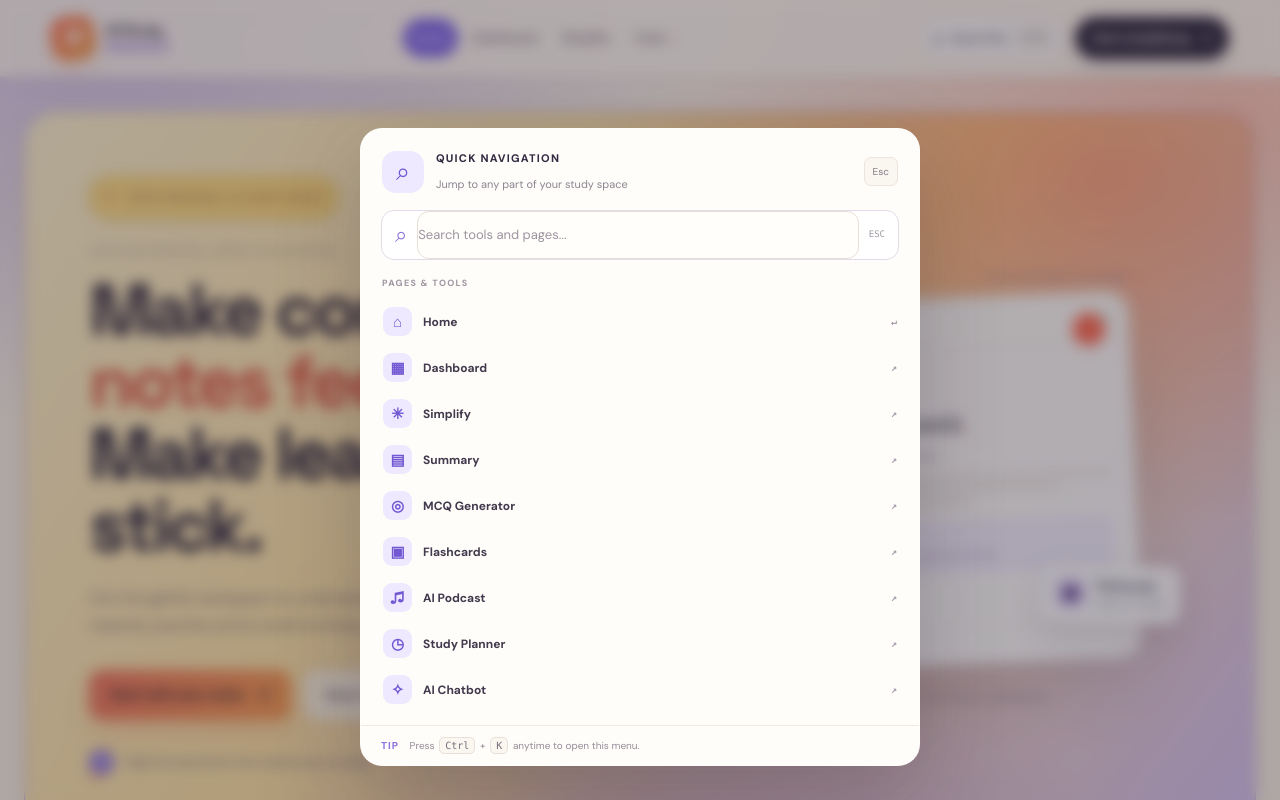
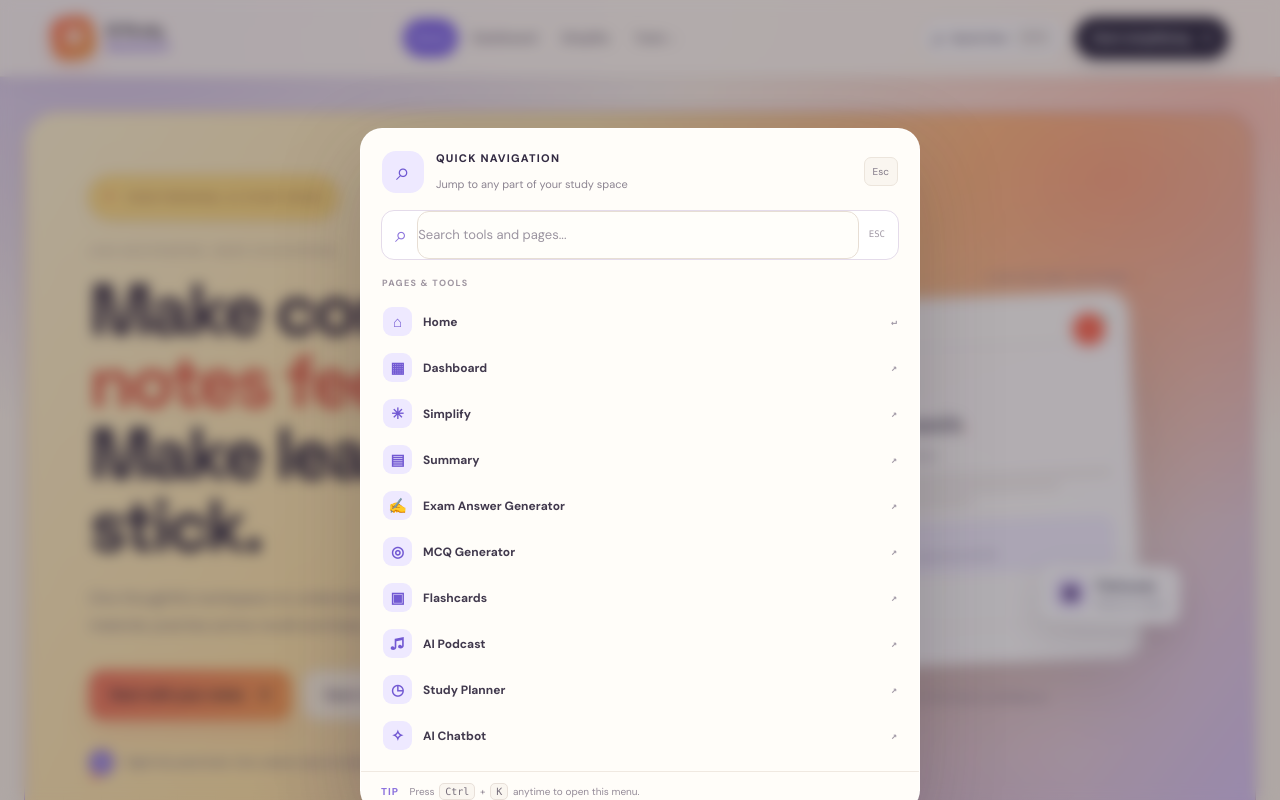
Before and after one commit to mdzubair4g-art/Ai-Study-Assistant, a React (Vite) app: page / in a window 1280 px wide. Both pictures are taken after a click on the button "Open quick navigation". Shown: the top 800 px of the page. Built offline with nearby package versions, Linux system fonts and the light colour scheme.

Commit message:
Connect exam answer generator across app navigation

```diff
--- a/src/components/Navbar.jsx
+++ b/src/components/Navbar.jsx
@@ -6,6 +6,7 @@ const navItems = [
   { name: "Dashboard", path: "/dashboard" },
   { name: "Simplify", path: "/simplify" },
   { name: "Summary", path: "/summary" },
+  { name: "Exam Answer Generator", path: "/exam-answer" },
   { name: "MCQ Generator", path: "/mcq" },
   { name: "Flashcards", path: "/flashcards" },
   { name: "AI Podcast", path: "/podcast" },
@@ -140,7 +141,7 @@ function Navbar() {
               <p className="command-results-label">PAGES & TOOLS</p>
               {filteredItems.length ? filteredItems.map((item, index) => (
                 <Link key={item.path} to={item.path} className="command-result" onClick={closeCommand}>
-                  <span className="command-result-icon">{["⌂", "▦", "✳", "▤", "◎", "▣", "♫", "◷", "✧"][navItems.indexOf(item)]}</span>
+                  <span className="command-result-icon">{["⌂", "▦", "✳", "▤", "✍", "◎", "▣", "♫", "◷", "✧"][navItems.indexOf(item)]}</span>
                   <span>{item.name}</span>
                   <kbd>{index === 0 ? "↵" : "↗"}</kbd>
                 </Link>
```
